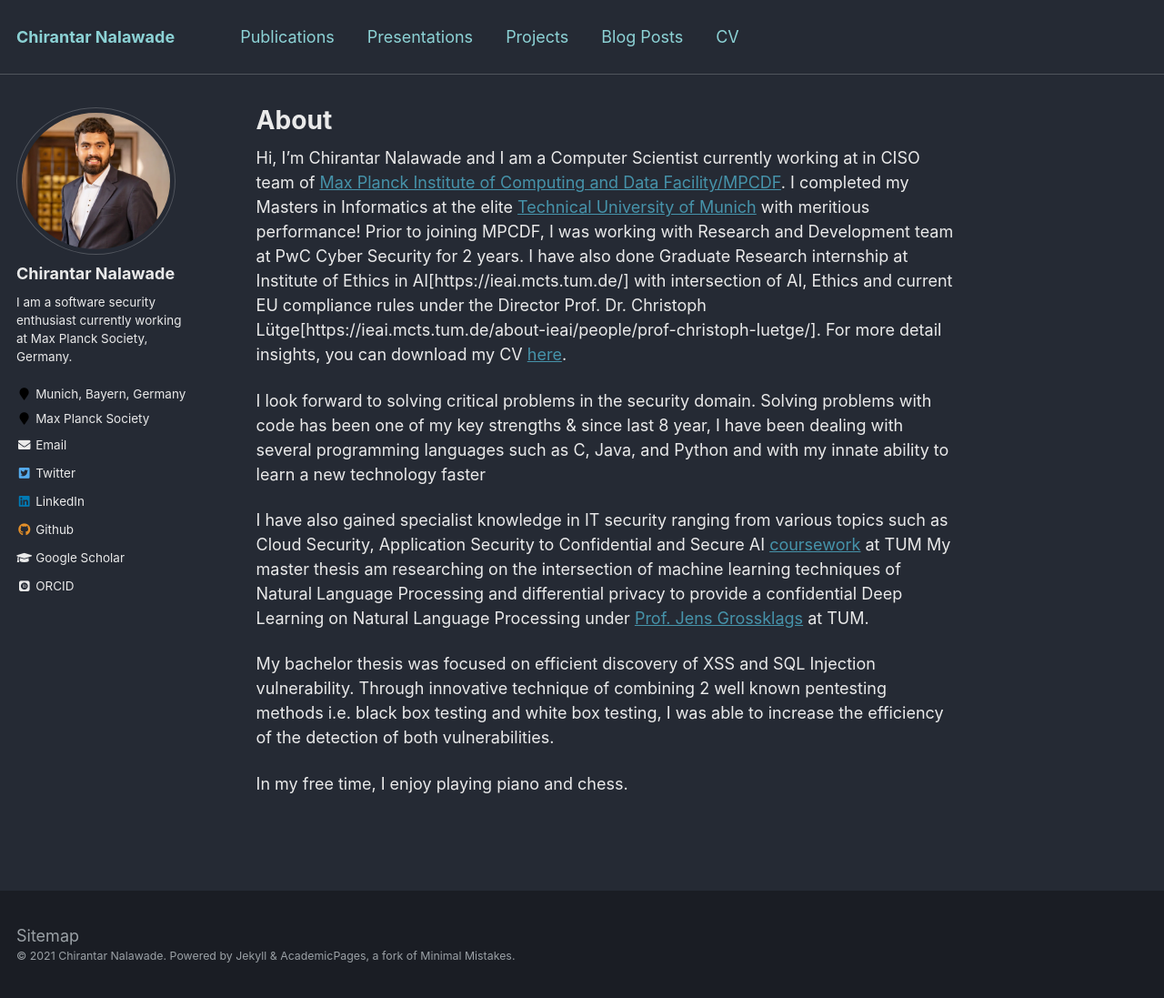
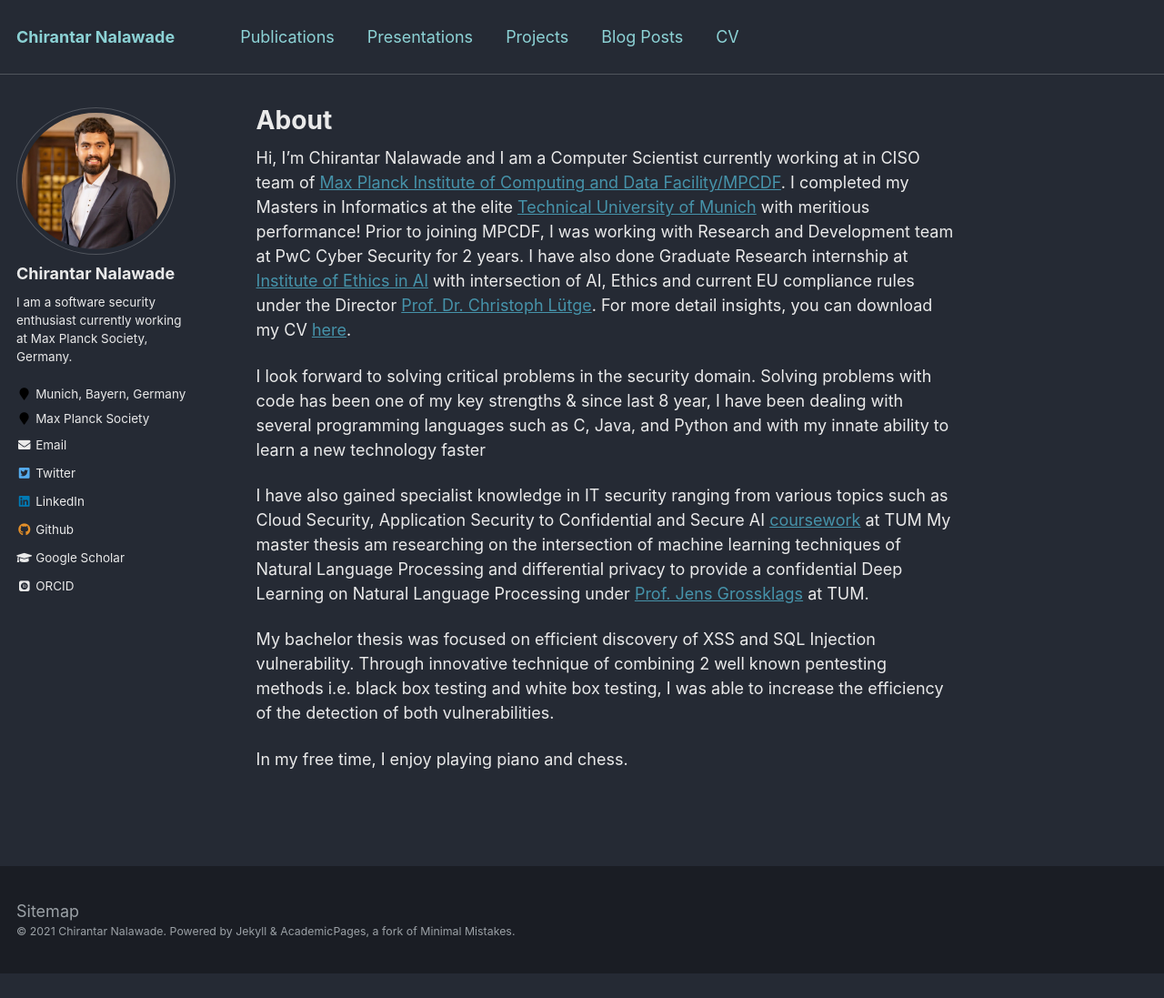
Before and after one commit to Chirantar7004/Chirantar7004.github.io, a Jekyll site: the page built from _pages/about.md, in a window 1280 px wide and 1097 px high. Shown: the whole window at 91% size. Built offline with Jekyll 4.4.1, drawn with Linux system fonts in a browser that asks for light colours; some web fonts are replaced.

Commit message:
Basic changes

```diff
--- a/_pages/about.md
+++ b/_pages/about.md
@@ -7,7 +7,7 @@ redirect_from:
   - /about/
   - /about.html
 ---
-Hi, I'm Chirantar Nalawade and I am a Computer Scientist currently working at in CISO team of [Max Planck Institute of Computing and Data Facility/MPCDF](https://www.mpcdf.mpg.de). I completed my Masters in Informatics at the elite [Technical University of Munich](https://www.in.tum.de/en/research) with meritious performance! Prior to joining MPCDF, I was working with Research and Development team at PwC Cyber Security for 2 years. I have also done Graduate Research internship at Institute of Ethics in AI[https://ieai.mcts.tum.de/] with intersection of AI, Ethics and current EU compliance rules under the Director Prof. Dr. Christoph Lütge[https://ieai.mcts.tum.de/about-ieai/people/prof-christoph-luetge/]. For more detail insights, you can download my CV [here](https://ieai.mcts.tum.de/about-ieai/people/prof-christoph-luetge/).
+Hi, I'm Chirantar Nalawade and I am a Computer Scientist currently working at in CISO team of [Max Planck Institute of Computing and Data Facility/MPCDF](https://www.mpcdf.mpg.de). I completed my Masters in Informatics at the elite [Technical University of Munich](https://www.in.tum.de/en/research) with meritious performance! Prior to joining MPCDF, I was working with Research and Development team at PwC Cyber Security for 2 years. I have also done Graduate Research internship at [Institute of Ethics in AI](https://ieai.mcts.tum.de/) with intersection of AI, Ethics and current EU compliance rules under the Director [Prof. Dr. Christoph Lütge](https://ieai.mcts.tum.de/about-ieai/people/prof-christoph-luetge/). For more detail insights, you can download my CV [here](https://ieai.mcts.tum.de/about-ieai/people/prof-christoph-luetge/).
 
 I look forward to solving critical problems in the security domain. Solving problems with code has been one of my key strengths & since last 8 year, I have been dealing with several programming languages such as C, Java, and Python and with my innate ability to learn a new technology faster
 
```
